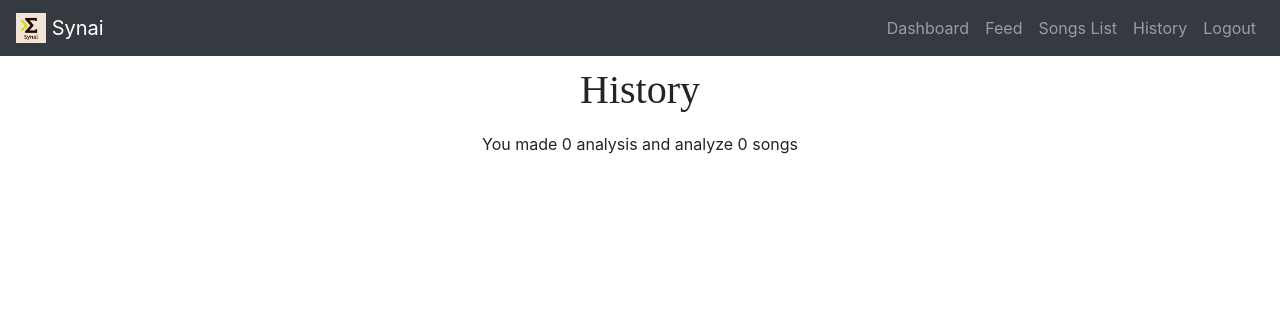
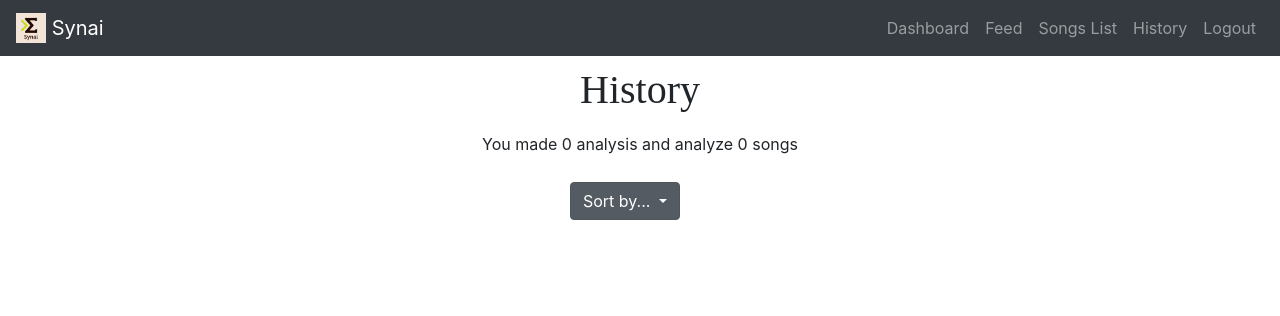
Before and after one commit to HE-Arc/Synai, a Django app: page /history in a window 1280 px wide. Shown: the top 316 px of the page. Run offline with Django 3.2, Linux system fonts and the light colour scheme; the visitor is signed in with stand-in values (Sample User, id 1); data that the repository does not hold is empty; parts of the project's set-up code (start-up, migrations or seed data) failed here and were passed over; some libraries are stand-ins or nearby versions; some web fonts are replaced.

Commit message:
sort history by date

```diff
--- a/synaiapp/models.py
+++ b/synaiapp/models.py
@@ -88,11 +88,14 @@ class Analysis(models.Model):
     manager = models.Manager()
 
     @classmethod
-    def getUserHistory(cls, user):
+    def getUserHistory(cls, user, order=1):
         """
         Get the full analysis history of a user
         """
-        analysis = Analysis.manager.filter(user=user).all()
+        if order < 1:
+            analysis = Analysis.manager.filter(user=user).order_by('-created')
+        else:
+            analysis = Analysis.manager.filter(user=user).all()
         songs = [ana.songs for ana in analysis]
         # audioFeatures = [ ana.summarised_audio_features for ana in analysis]
         audioFeatures = AudioFeatures.manager.all()
--- a/synaiapp/templates/history.html
+++ b/synaiapp/templates/history.html
@@ -9,6 +9,17 @@
         <div class="row justify-content-center">
             <p>You made {{ analysis_len }} analysis and analyze {{ all_songs_len }} songs</p>
         </div>
+        <div class="row justify-content-center input-group mb-3">
+            <div class="dropdown show">
+                <a class="btn btn-secondary dropdown-toggle" href="#" role="button" id="dropdownMenuLink" data-toggle="dropdown" aria-haspopup="true" aria-expanded="false">
+                    Sort by...
+                </a>
+                <div class="dropdown-menu" aria-labelledby="dropdownMenuLink">
+                    <a class="dropdown-item" href="{% url 'history' %}">Newest</a>
+                    <a class="dropdown-item" href="{% url 'history' %}?sort=desc">Oldest</a>
+                </div>
+            </div>
+        </div>
         {% include  '_items/history_entries.html' %}
     </div>
 {% endblock %}
--- a/synaiapp/views.py
+++ b/synaiapp/views.py
@@ -86,7 +86,12 @@ class HistoryView(generic.TemplateView):
     @method_decorator(login_required)
     def get(self, request, *args, **kwargs):
         context = super().get_context_data()
-        analysis, songs, audioFeatures = Analysis.getUserHistory(self.request.user)
+        sort_by = request.GET.get('sort','')
+        if sort_by:
+            analysis, songs, audioFeatures = Analysis.getUserHistory(self.request.user)
+        else:
+            analysis, songs, audioFeatures = Analysis.getUserHistory(self.request.user, order=-1)
+
         context["analysis"] = analysis
         context["analysis_len"] = len(analysis)
         context["songs"] = songs
```
